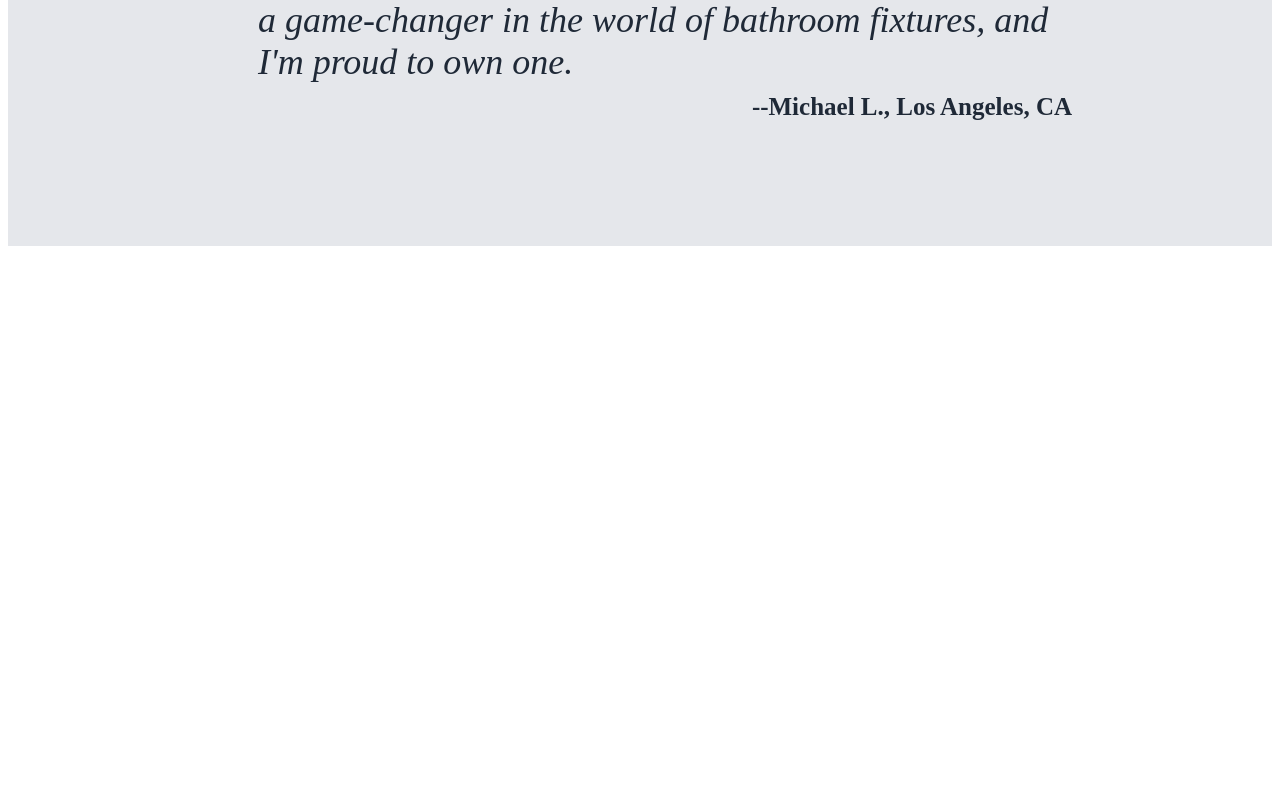
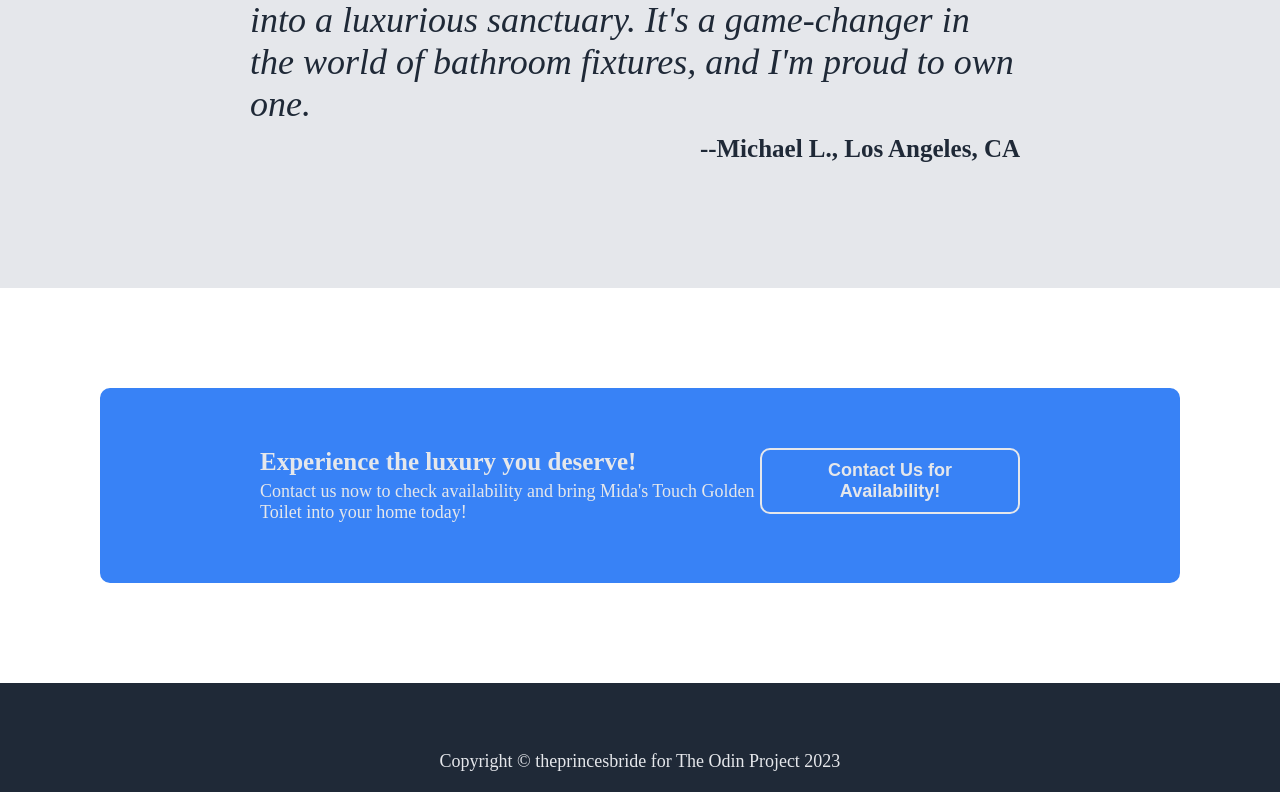
Before and after one commit to theprincesbride/landing-page, a plain HTML site: page index.html in a window 1280 px wide. Shown: the part 2008-2800 px from the top of the page. Before the commit the page ends 2262 px from the top, so only its background shows below. Drawn offline with Linux system fonts and the light colour scheme.

Commit message:
Add Footer and flex wrap to multiple elements.
Added footer with container formatting and copyright content, formatting
and alignment.  Added flex-wrap to multiple elements.  Adjusted padding
and alignment on some elements that were out of alignment.

 Changes to be committed:
	modified:   index.html
	modified:   style.css

```diff
--- a/index.html
+++ b/index.html
@@ -86,6 +86,20 @@
                 in the world of bathroom fixtures, and I'm proud to own one.</p>
             <p class="customer-name"> --Michael L., Los Angeles, CA</p>
         </div>
+        <div class="call-to-action">
+            <div class="call-to-action-container">
+                <div class="call-to-action-left-container">
+                    <p class="call-to-action-head">Experience the luxury you deserve!</p>
+                    <p class="call-to-action-text">Contact us now to check availability and bring Mida's Touch Golden Toilet
+                        into your home today!
+                    </p>
+                </div>
+                <button class="call-to-action-button">Contact Us for Availability!</button>
+            </div>
+        </div>
+        <div class="footer">
+            <p class="copyright">Copyright &copy theprincesbride for The Odin Project 2023</p>
+        </div>
 
     </body>
 
--- a/style.css
+++ b/style.css
@@ -3,6 +3,8 @@ body {
     flex-direction: column;
     font-family: 'Playfair Display' 'Baskerville' Georgia, 'Times New Roman', Times, serif;
     min-height: 100vh;
+    padding: 0;
+    margin: 0;
 }
 
 .header {
@@ -11,6 +13,7 @@ body {
     flex: 1 1 0;
     padding: 10px 100px;
     justify-content: space-between;
+    margin: 0;
 
 
 }
@@ -31,6 +34,7 @@ body {
     font-size: 24px;
     color: #F9FAF8;
     font-weight: 700;
+    flex-wrap: wrap;
 }
 
 .header-links {
@@ -41,6 +45,7 @@ body {
     display: flex;
     gap: 10px;
     align-items: center;
+    flex-wrap: wrap;
 
 }
 
@@ -49,6 +54,8 @@ body {
     display: flex;
     padding: 100px;
     gap: 50px;
+    margin: 0;
+
 
 }
 
@@ -57,6 +64,7 @@ body {
     flex-direction: column;
     justify-content: center;
     align-items: flex-start;
+    flex-wrap: wrap;
 
 }
 
@@ -83,7 +91,9 @@ body {
   font-weight: 700;
   padding: 10px 30px;
   border-radius: 10px;
-  border-style: none;
+  border-style: solid;
+  border-width: 2px;
+  border-color: #3882F6;
 
 
 }
@@ -91,6 +101,8 @@ body {
 .hero-image {
     max-width: 50%;
     height: auto;
+    flex: 1 0 auto;
+    flex-wrap: wrap;
 
 }
 
@@ -100,6 +112,7 @@ body {
     font-weight: 900;
     color: #1F2937;
     text-align: center;
+    flex-wrap: wrap;
 }
 
 .key-features-container {
@@ -110,6 +123,7 @@ body {
     padding-left: 150px;
     padding-right: 150px;
     flex-wrap: wrap;
+    margin: 0;
 
 }
 
@@ -153,7 +167,9 @@ body {
     padding-top: 100px;
     padding-bottom: 100px;
     padding-left: 250px;
-    padding-right: 200px;
+    padding-right: 260px;
+    margin: 0;
+    flex-wrap: wrap;
 
 }
 
@@ -166,6 +182,7 @@ body {
     justify-content: center;
     align-items: center;
     margin-bottom: 0;
+
 }
 
 .customer-name {
@@ -177,3 +194,79 @@ body {
     align-items: center;
     margin-top: 10px;
 }
+
+.call-to-action {
+    padding: 100px;
+    background-color: white;
+    margin: 0;
+}
+
+.call-to-action-container {
+    background-color:#3882F6;
+    border-style: solid;
+    border-color: #3882F6;
+    border-width: 10px;
+    border-radius: 10px;
+    padding: 50px 150px;
+    display: flex;
+    justify-content: space-between;
+    align-items: flex-start;
+
+}
+
+.call-to-action-left-container {
+    display: flex;
+    flex-direction: column;
+    max-width: 500px;
+    height: auto;
+}
+
+.call-to-action-head {
+    font-size: 25px;
+    font-weight: 700;
+    color: #E5E7EB;
+    margin: 0;
+    padding-bottom: 5px;
+
+
+}
+
+.call-to-action-text {
+    font-size: 18px;
+    color: #E5E7EB;
+    margin: 0;
+
+}
+
+.call-to-action-button {
+    background-color: #3882F6;
+    color: #E5E7EB;
+    font-size: 18px;
+    font-weight: 700;
+    padding: 10px 30px;
+    border-radius: 10px;
+    border-style: solid;
+    border-width: 2px;
+    border-color: #E5E7EB;
+    display: flex;
+    justify-content: center;
+    align-items: center;
+
+
+}
+
+.footer {
+    background-color:#1F2937;
+    display: flex;
+    flex: 1 1 0;
+    padding: 50px 100px;
+    justify-content: center;
+    align-items: center;
+    margin: 0;
+    flex-wrap: wrap;
+}
+
+.copyright {
+    font-size: 18px;
+    color: #E5E7EB;
+}
```
